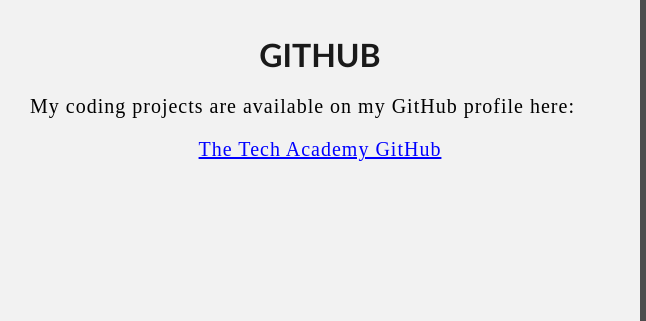
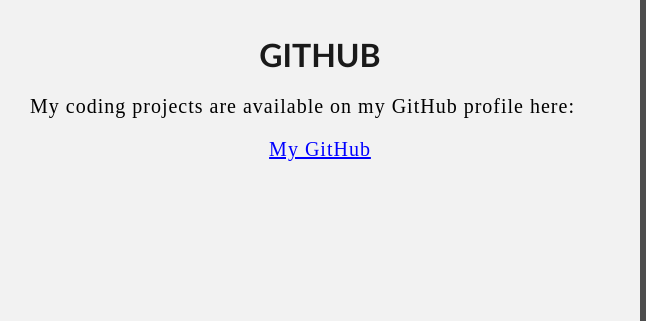
Before and after one commit to Beatrice-Owens/beatrice-owens.github.io, a plain HTML site: page index.html in a window 1280 px wide. Shown: the part 738-1059 px from the top of the page, 0-646 px from the left. Drawn offline with Linux system fonts and the light colour scheme.

Commit message:
Revised portfolio index

```diff
--- a/index.html
+++ b/index.html
@@ -74,8 +74,7 @@
                 <p>
                     My coding projects are available on my GitHub profile here:
                     <br>
-                    <p class="center"><a href="https://github.com/the-tech-academy" target="_blank">The Tech
-                    Academy GitHub</a></p>
+                    <p class="center"><a href="https://github.com/Beatrice-Owens" target="_blank">My GitHub</a></p>
                 </p>
             </div>
             <!--RIGHT COLUMN-->
```
